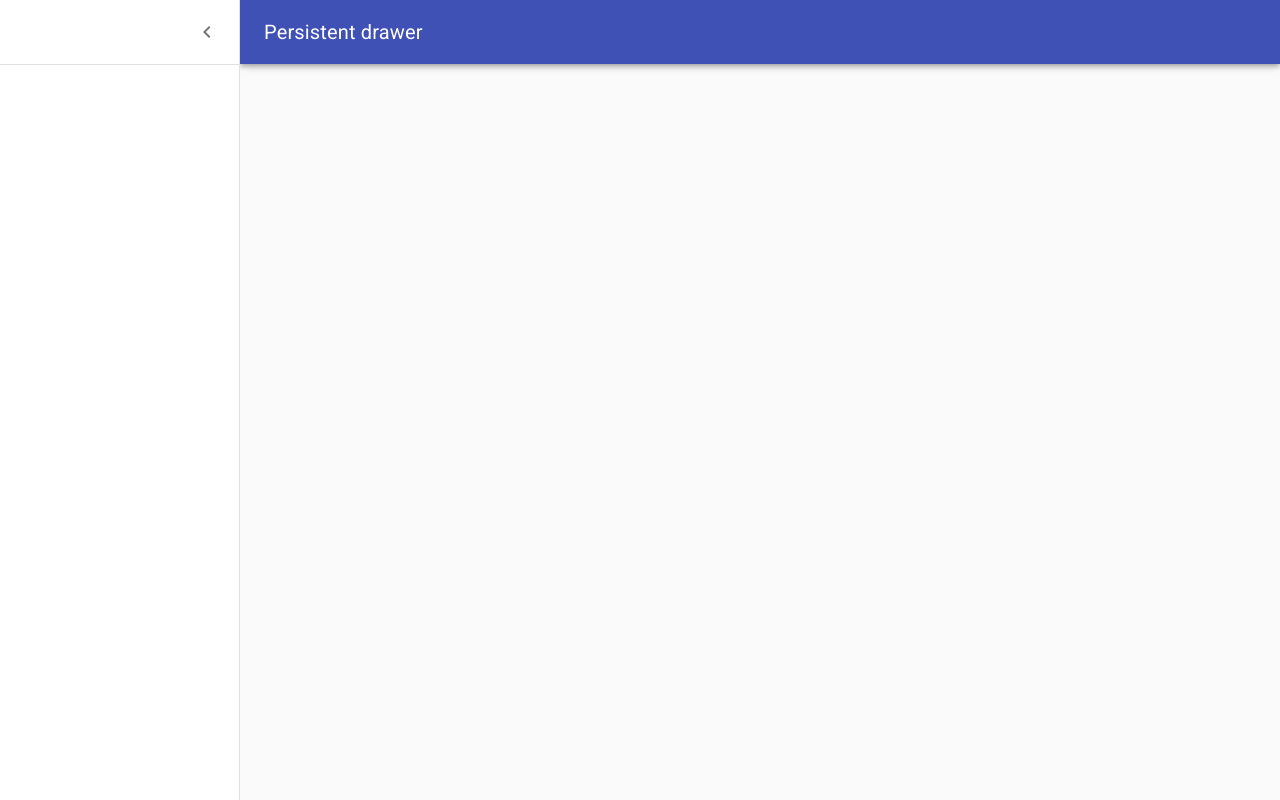
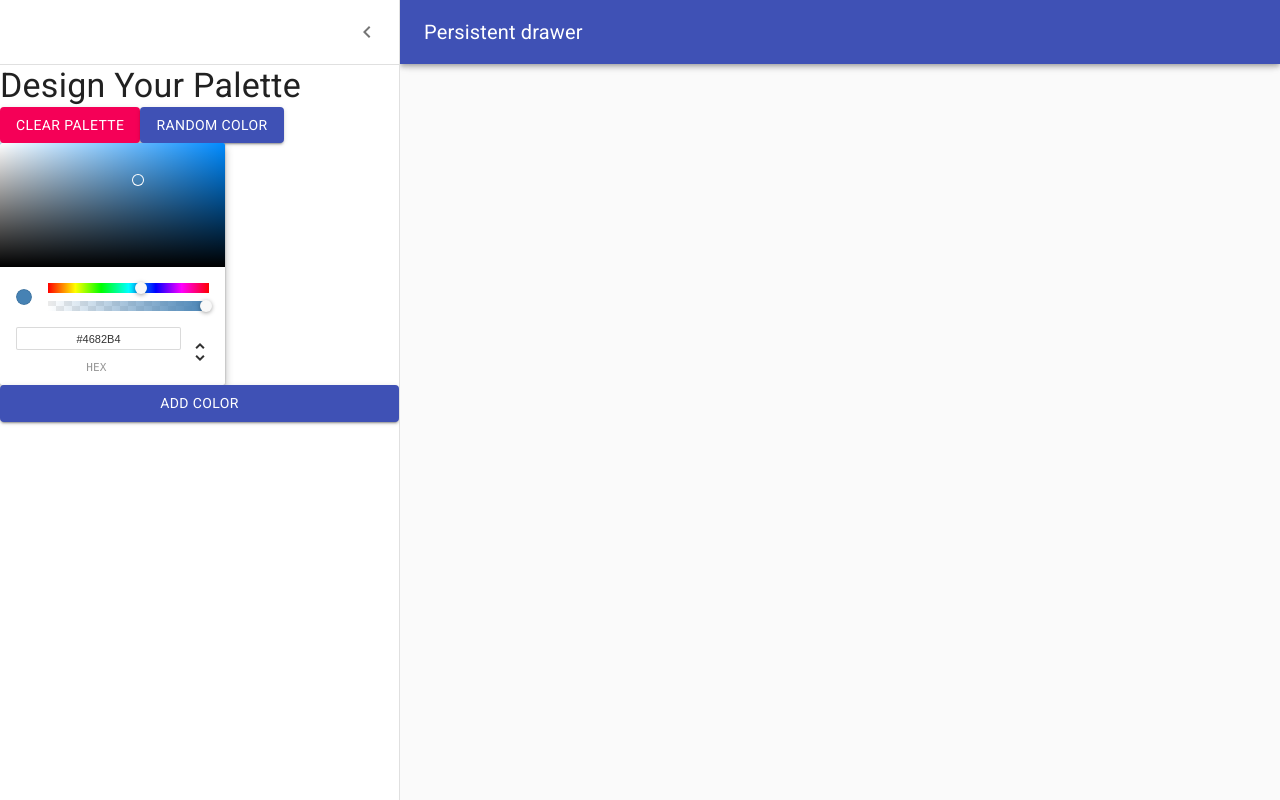
Before and after one commit to jaggrey/color-app_REACT, a React (Create React App) app: page /palette/new in a window 1280 px wide. Both pictures are taken after a click on the button "Open drawer". Built offline with nearby package versions, Linux system fonts and the light colour scheme.

Commit message:
add ChromePicker and Buttons to Drawer

```diff
--- a/package.json
+++ b/package.json
@@ -9,6 +9,7 @@
     "chroma-js": "^2.0.4",
     "rc-slider": "^8.6.13",
     "react": "^16.8.6",
+    "react-color": "^2.17.3",
     "react-copy-to-clipboard": "^5.0.1",
     "react-dom": "^16.8.6",
     "react-router-dom": "^5.0.1",
--- a/src/NewPaletteForm.js
+++ b/src/NewPaletteForm.js
@@ -5,14 +5,15 @@
 import CssBaseline from '@material-ui/core/CssBaseline';
 import AppBar from '@material-ui/core/AppBar';
 import Toolbar from '@material-ui/core/Toolbar';
-import List from '@material-ui/core/List';
 import Typography from '@material-ui/core/Typography';
 import Divider from '@material-ui/core/Divider';
 import IconButton from '@material-ui/core/IconButton';
 import MenuIcon from '@material-ui/icons/Menu';
 import ChevronLeftIcon from '@material-ui/icons/ChevronLeft';
+import Button from '@material-ui/core/Button';
+import { ChromePicker } from 'react-color';
 
-const drawerWidth = 240;
+const drawerWidth = 400;
 
 const styles = theme => ({
   root: {
@@ -126,6 +127,15 @@
             </IconButton>
           </div>
           <Divider />
+          <Typography variant="h4" color="inherit" noWrap>
+            Design Your Palette
+          </Typography>
+          <div>
+            <Button variant="contained" color="secondary">Clear Palette</Button>
+            <Button variant="contained" color="primary">Random Color</Button>
+          </div>
+          <ChromePicker color="steelblue" onChangeComplete={newColor => console.log(newColor)} />
+          <Button variant="contained" color="primary">Add Color</Button>
         </Drawer>
         <main
           className={classNames(classes.content, {
```
Also changed, not shown: 1 other file (tests, documents, lock files or other folders).
